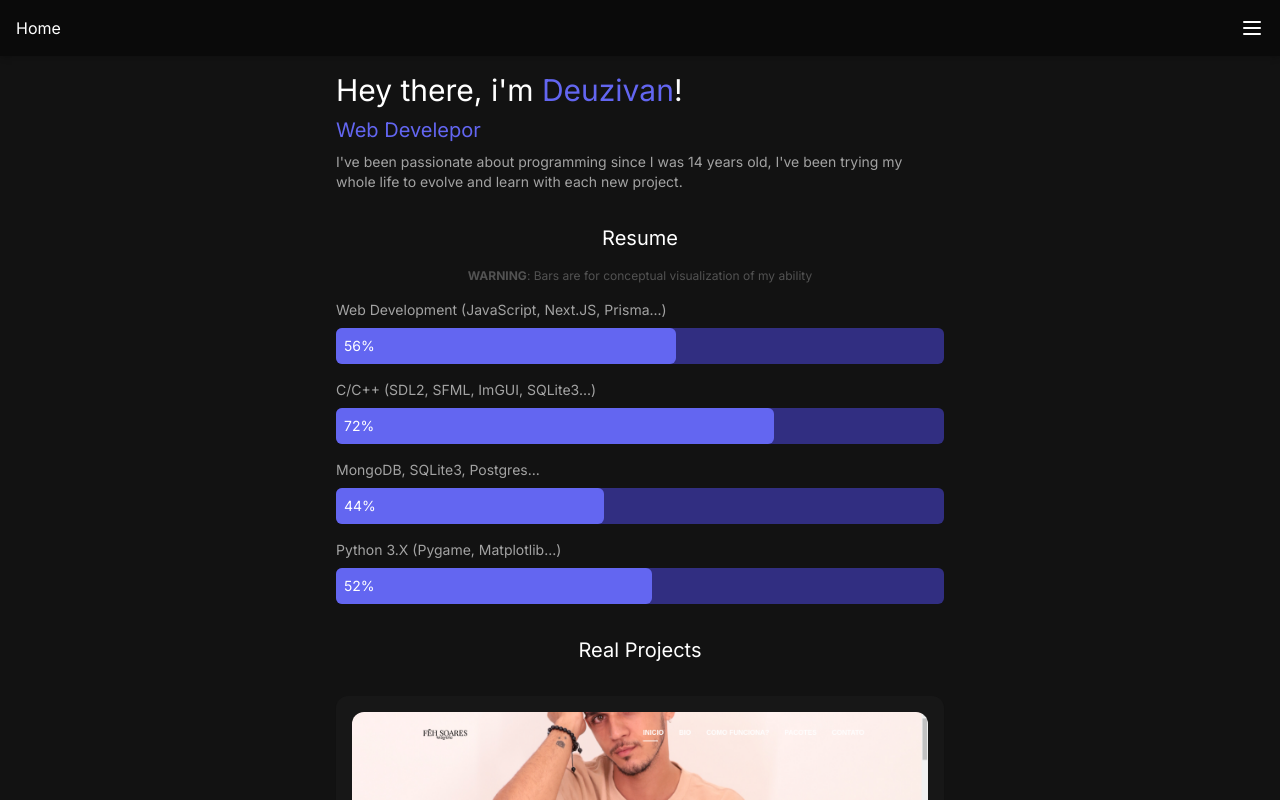
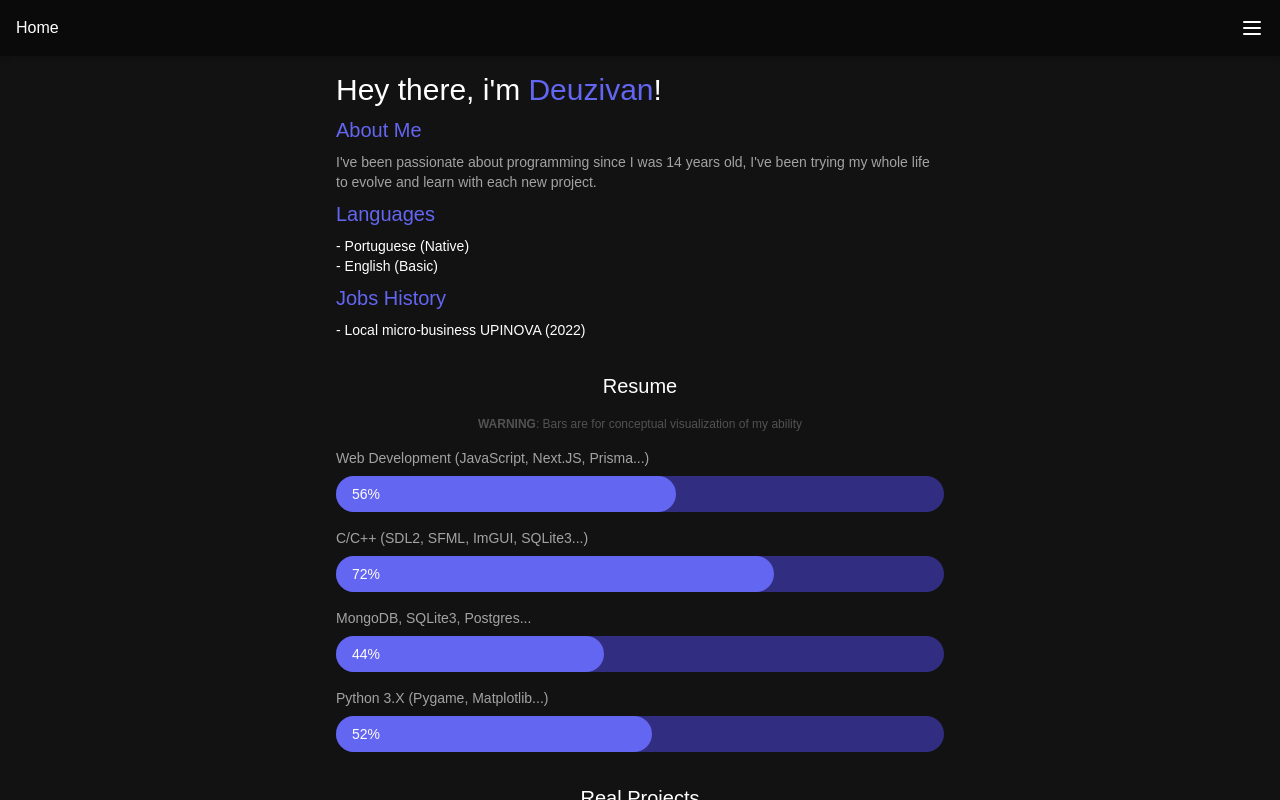
Before and after one commit to DeuzivanViana/my-website, a Next.js app: page / in a window 1280 px wide. Shown: the top 800 px of the page. Built offline with nearby package versions, Linux system fonts and the light colour scheme.

Commit message:
update styles and add more information about me and my jobs

```diff
--- a/app/Bar/index.js
+++ b/app/Bar/index.js
@@ -2,8 +2,8 @@ export const Bar = ({ title, progress }) => {
     return (
         <>
             <h2 className="text-neutral-400 text-sm ml-4">{ title }</h2>
-            <div className="bg-indigo-900 m-4 rounded-md text-sm text-white mt-2">
-                <span className={`bg-indigo-500 p-2 block rounded-md`} style={{width: `${progress}%`}}>{ progress }%</span>
+            <div className="bg-indigo-900 m-4 rounded-full text-sm text-white mt-2">
+                <span className={`bg-indigo-500 p-2 pl-4 block rounded-full`} style={{width: `${progress}%`}}>{ progress }%</span>
             </div>
         </>
     )
--- a/app/components/Banner/index.js
+++ b/app/components/Banner/index.js
@@ -2,8 +2,17 @@ export const Banner = () => {
     return (
         <div className="text-white p-4">
             <h1 className="text-3xl">Hey there, i&apos;m <span className="text-indigo-500">Deuzivan</span>!</h1>
-            <p className="text-indigo-500 text-xl py-2">Web Develepor</p>
+            <h2 className="text-indigo-500 text-xl py-2">About Me</h2>
             <p className="text-sm text-neutral-400">I&apos;ve been passionate about programming since I was 14 years old, I&apos;ve been trying my whole life to evolve and learn with each new project.</p>
+            <h2 className="text-indigo-500 text-xl py-2">Languages</h2>
+            <ul>
+                <li className="text-sm">- Portuguese (Native)</li>
+                <li className="text-sm">- English (Basic)</li>
+            </ul>
+            <h2 className="text-indigo-500 text-xl py-2">Jobs History</h2>
+            <ul>
+                <li className="text-sm">- Local micro-business UPINOVA (2022)</li>
+            </ul>
         </div>
     )
 }
--- a/app/globals.css
+++ b/app/globals.css
@@ -6,6 +6,7 @@
   padding: 0;
   margin: 0;
   box-sizing: border-box;
+  font-family: Arial, Helvetica, sans-serif;
 }
 
 :root {
```
